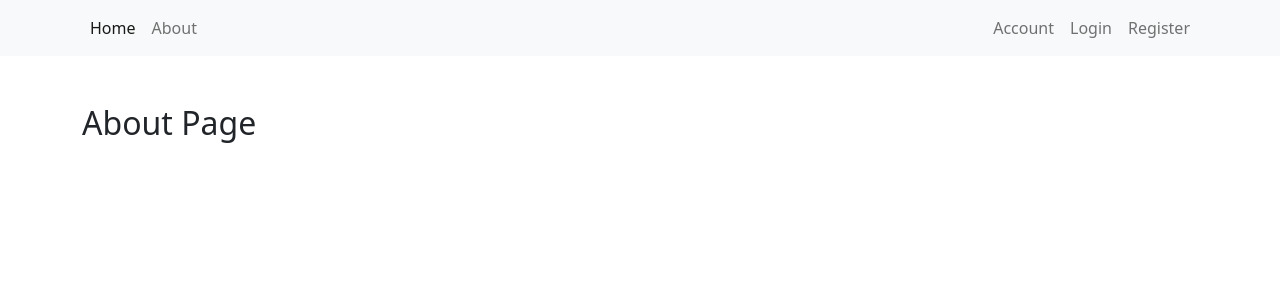
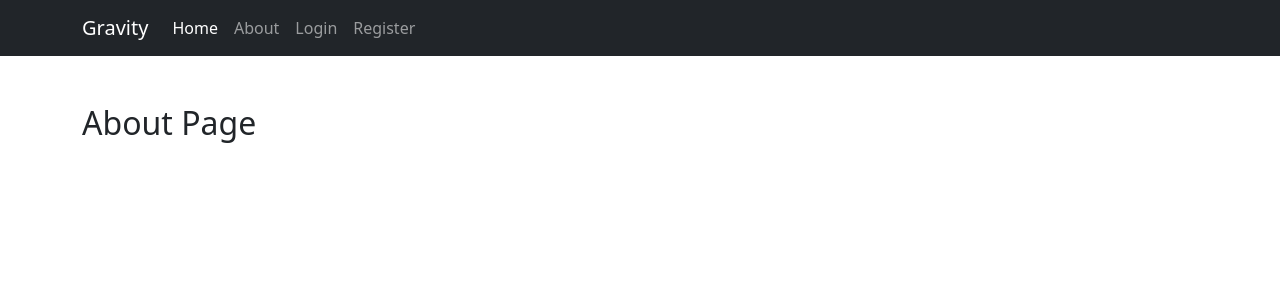
Before and after one commit to SzfanerGit/Gravity, a Flask app: page /about in a window 1280 px wide. Shown: the top 300 px of the page. Run offline with Flask 2, Linux system fonts and the light colour scheme.

Commit message:
Navbar everything left aligned, colapsible

```diff
--- a/gravity/templates/layout.html
+++ b/gravity/templates/layout.html
@@ -19,10 +19,16 @@
 
     <body>
         <!-- Navigation bar -->
-        <nav class="navbar navbar-expand-sm bg-light navbar-light sticky-top">
+        <header class="site-header">
+            <nav class="navbar navbar-expand-md navbar-dark bg-dark sticky-top">
                 <div class="container">
+                    <a class="navbar-brand" href="#">Gravity</a>
+                    <button class="navbar-toggler" type="button" data-bs-toggle="collapse" data-bs-target="#mynavbar">
+                        <span class="navbar-toggler-icon"></span>
+                    </button>
+                    <div class="collapse navbar-collapse" id="mynavbar">
                         <!-- Left side links -->
-                <ul class="navbar-nav">
+                        <ul class="navbar-nav mr-auto">
                             <li class="nav-item">
                                 <a class="nav-link active" href="{{ url_for('home') }}">Home</a>
                             </li>
@@ -31,15 +37,15 @@
                             </li>
                         </ul>
                         <!-- Right side links -->
-                <ul class="navbar-nav justify-content-end">
+                        <ul class="navbar-nav d-flex justify-content-end">
                             {% if current_user.is_authenticated %}
+                                <li class="nav-item">
+                                    <a class="nav-link" href="{{ url_for('account') }}">Account</a>
+                                </li>
                                 <li class="nav-item">
                                     <a class="nav-link" href="{{ url_for('logout') }}">Logout</a>
                                 </li>
                             {% else %}
-                        <li class="nav-item">
-                            <a class="nav-link" href="{{ url_for('account') }}">Account</a>
-                        </li>
                                 <li class="nav-item">
                                     <a class="nav-link" href="{{ url_for('login') }}">Login</a>
                                 </li>
@@ -49,10 +55,12 @@
                             {% endif %}
                         </ul>
                     </div>
+                </div>
             </nav>
+        </header>
 
 
-        <main class="container py-5">
+        <main class="container py-5 justify-content-sm-center">
             <!-- Flash messages -->
             {% with messages = get_flashed_messages(with_categories=true) %}
                 {% if messages %}
@@ -69,6 +77,7 @@
             {% block main %}{% endblock %}
         </main>
 
+
         <!-- Bootstrap Bundle with Popper -->
         <script src="https://cdn.jsdelivr.net/npm/bootstrap@5.1.3/dist/js/bootstrap.bundle.min.js" integrity="sha384-ka7Sk0Gln4gmtz2MlQnikT1wXgYsOg+OMhuP+IlRH9sENBO0LRn5q+8nbTov4+1p" crossorigin="anonymous"></script>
     </body>
```
Lines whose indentation alone changed are shown as unchanged.
